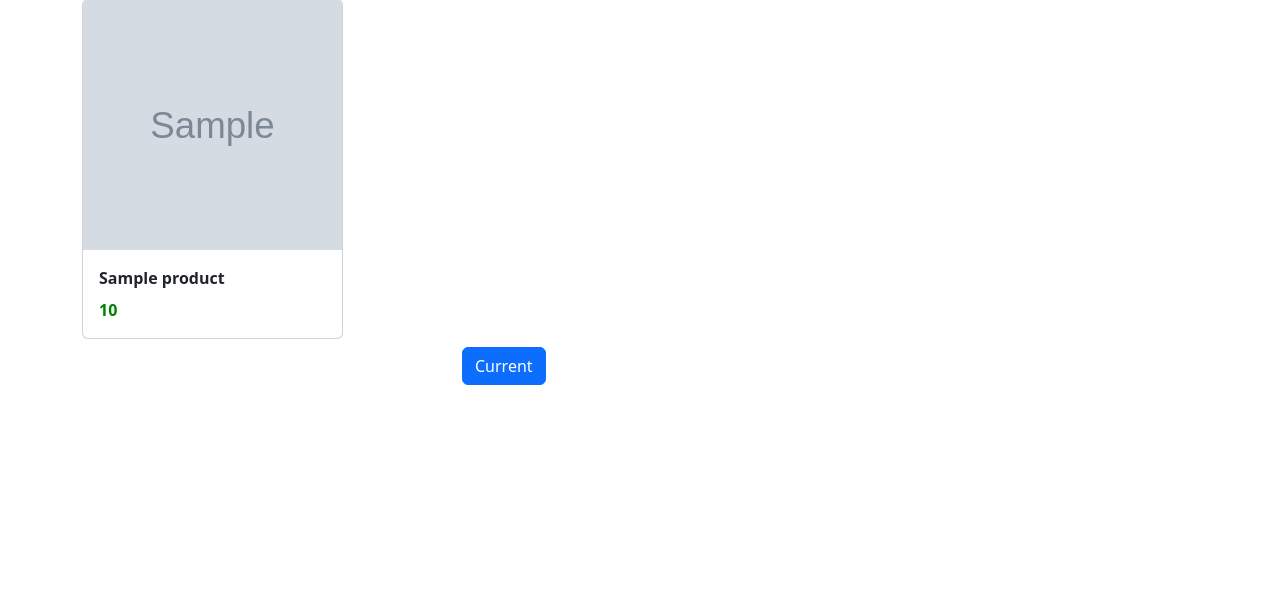
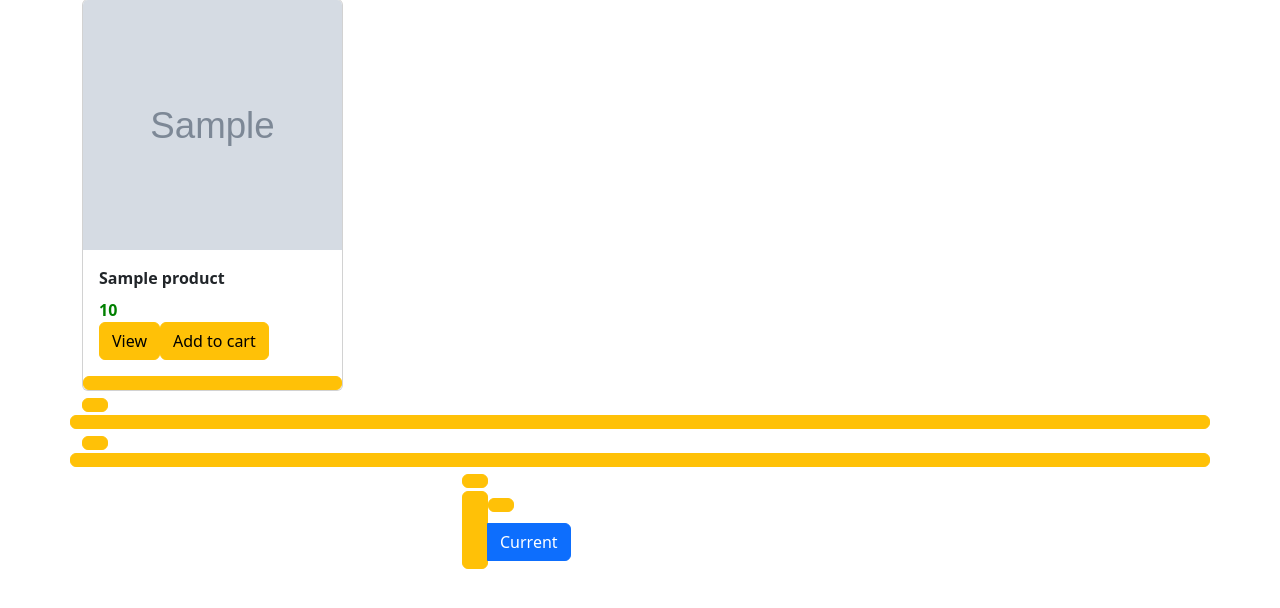
Before and after one commit to Emmanueldlf/django_ecom, a Django app: template shop/templates/shop/index.html in a window 1280 px wide. Shown: the part 105-713 px from the top of the page. Run offline with Django 3.2, Linux system fonts and the light colour scheme; the template is opened without the code that fills it: most values are stand-ins (such as "Sample title", 1, 10 or a date in 2020); grey boxes marked "Sample" are stand-in pictures.

Commit message:
linked the detail view and added view and add to cart buttons

```diff
--- a/django_ecom/urls.py
+++ b/django_ecom/urls.py
@@ -21,4 +21,5 @@
 urlpatterns = [
     path('admin/', admin.site.urls),
     path('',views.index,name='index'),
+    path('<int:id>/', views.detail,name='detail'),
 ]
--- a/shop/templates/shop/index.html
+++ b/shop/templates/shop/index.html
@@ -38,6 +38,8 @@
               <div class="card-text">
                 {{ product.price }}
               </div>
+              <a class="btn btn-warning">View</button>
+              <a class="btn btn-warning">Add to cart</button>
             </div>
           </div>
         </div>
```
